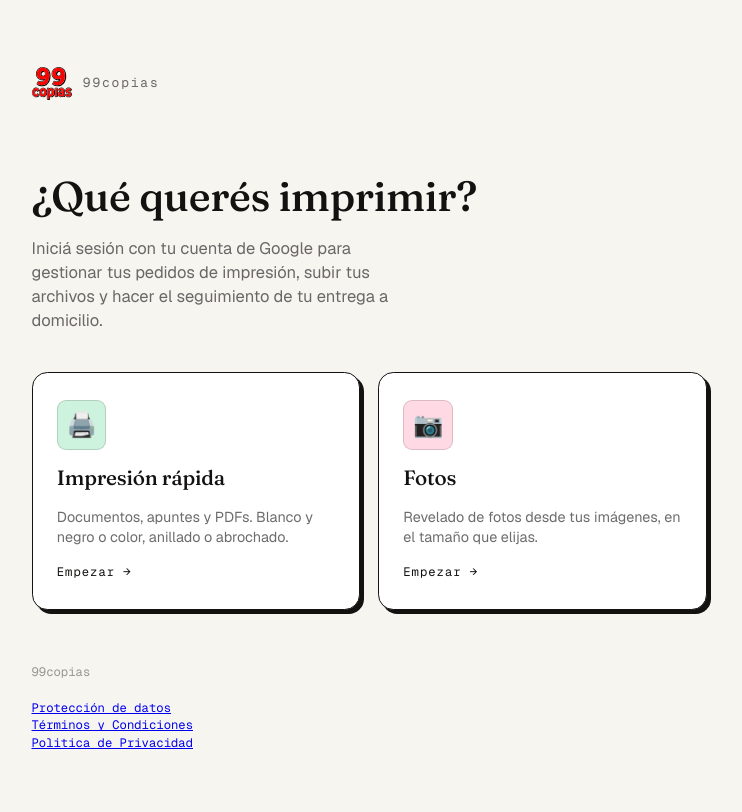
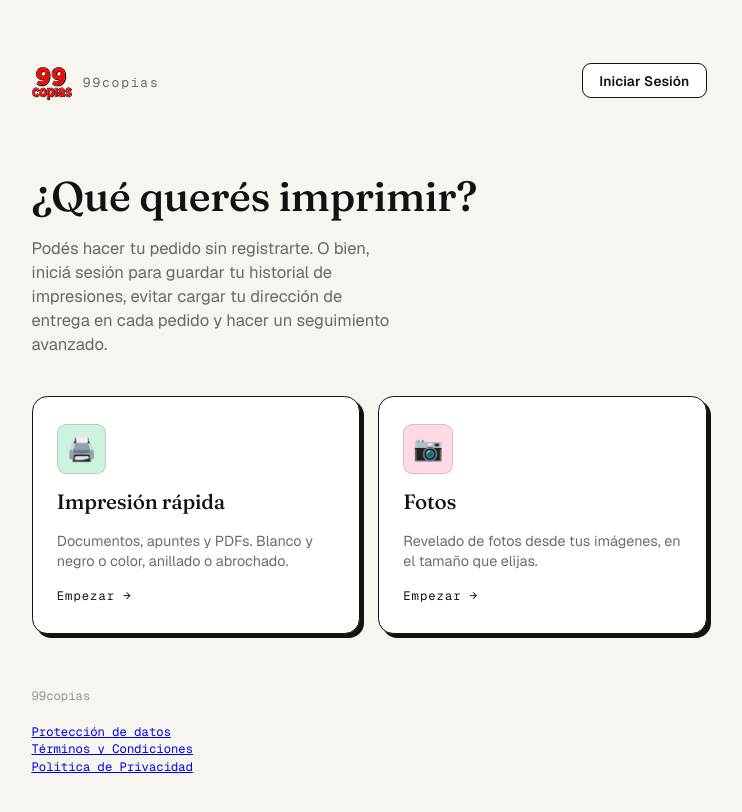
Before and after one commit to eliseoesteverena/99copias-app, a plain HTML site: page index.html in a window 1280 px wide. Shown: the whole page, without its empty margins (271-1013 px from the left). Drawn offline with nearby package versions, Linux system fonts and the light colour scheme.

Commit message:
update index.html

```diff
--- a/index.html
+++ b/index.html
@@ -16,6 +16,11 @@
 <link rel="stylesheet" href="/styles.css">
 <style>
   /* Estilos propios del hub — todo lo demás viene de styles.css */
+  header {
+    display:flex;
+    max-width: 50rem;
+    justify-content: space-between;
+  }
   .hub-shell{
     max-width: 40rem;
     margin: 0 auto;
@@ -324,11 +329,17 @@
 <body>
 
 <div class="hub-shell">
-
+<header>
   <div class="hub-mark">
     <img src="/logo.svg" alt="">
     <span>99copias</span>
   </div>
+  <div class="login-container">
+    <button class="btn btn-sm">Iniciar Sesión</button>
+  </div>
+
+
+</header>
 
   <!-- Se muestra solo si llegamos desde un share del sistema operativo -->
   <div class="share-banner alert alert-info" id="shareBanner">
@@ -342,7 +353,7 @@
   <div class="hub-head">
     <p class="eyebrow" id="headEyebrow"></p>
     <h1 id="headTitle">¿Qué querés imprimir?</h1>
-    <p id="headSub">Iniciá sesión con tu cuenta de Google para gestionar tus pedidos de impresión, subir tus archivos y hacer el seguimiento de tu entrega a domicilio.</p>
+    <p id="headSub">Podés hacer tu pedido sin registrarte. O bien, iniciá sesión para guardar tu historial de impresiones, evitar cargar tu dirección de entrega en cada pedido y hacer un seguimiento avanzado.</p>
   </div>
 
   <div class="hub-choices">
```
